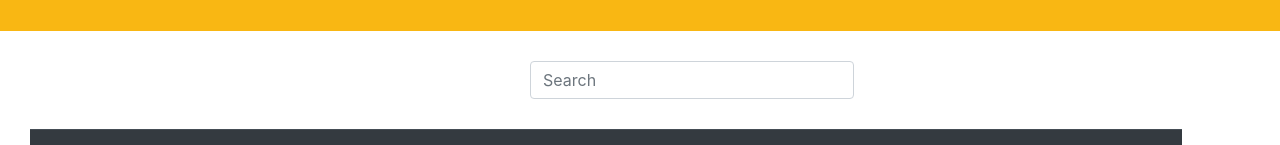
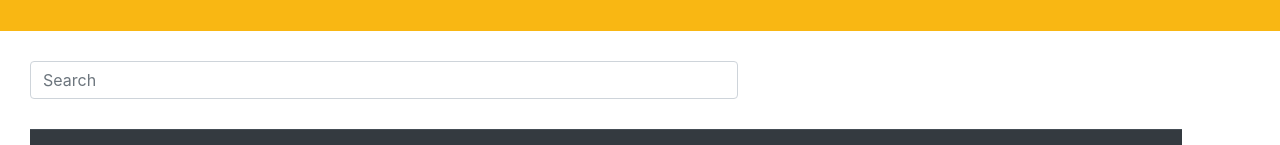
Before and after one commit to jeverett93/employee-directory-react, a React (Create React App) app: page / in a window 1280 px wide. Shown: the part 169-314 px from the top of the page. Built offline with nearby package versions, Linux system fonts and the light colour scheme; no server answers.

Commit message:
made search bar larger

```diff
--- a/src/styles/search.css
+++ b/src/styles/search.css
@@ -1,5 +1,4 @@
 /* sizing and centering search bar */
 .search-bar{
-  width: 30%;
-  margin-left: 500px;
+  width: 60%;
 }
```
